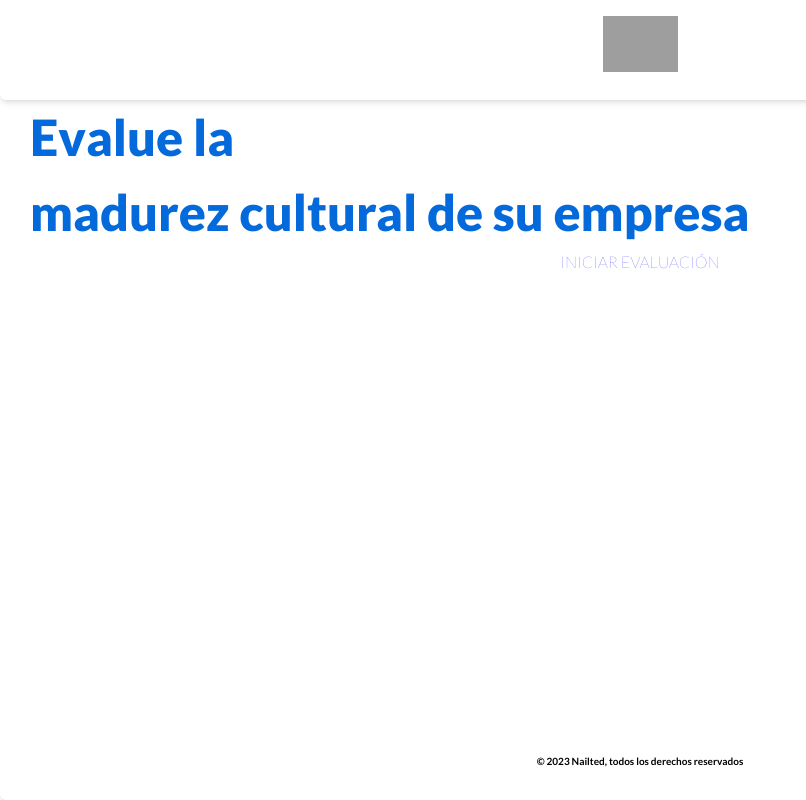
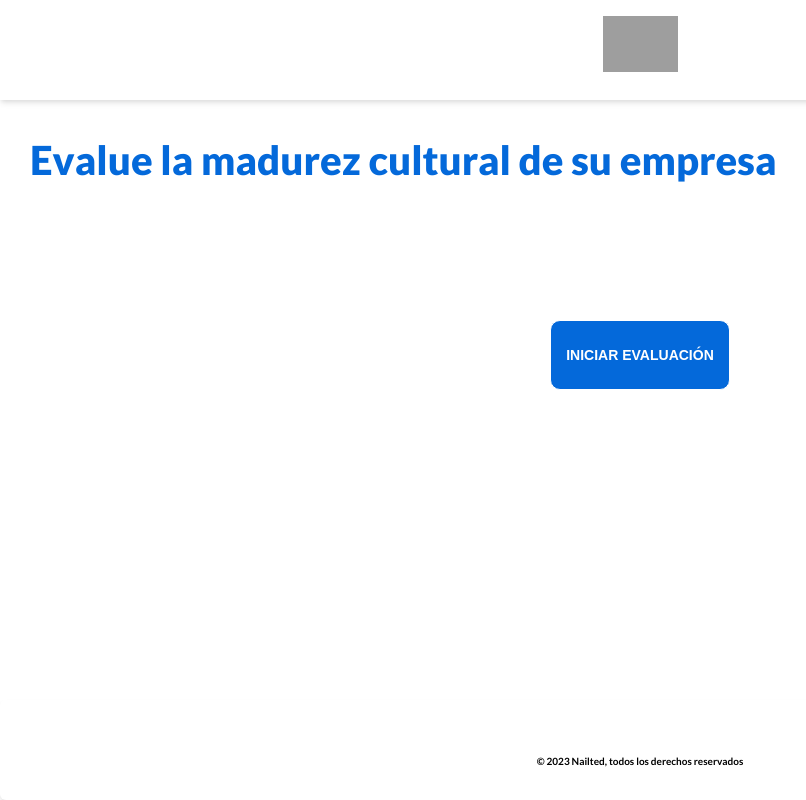
Before and after one commit to FernandoMoleroDeveloper/Nailted-Front, a React (Create React App) app: page /#/ in a window 1280 px wide. Shown: the whole page, without its empty margins (0-806 px from the left). Built offline with nearby package versions, Linux system fonts and the light colour scheme; grey boxes are pictures that could not be loaded.

Commit message:
fixed home & sketch form

```diff
--- a/src/pages/FormPage/FormPage.scss
+++ b/src/pages/FormPage/FormPage.scss
@@ -3,11 +3,10 @@
 .form-page {
   min-height: calc(100vh - 130px);
   max-height: calc(100vh - 130px);
-  &__title {
-    color: $background-buttons;
-    font-weight: 800;
-    text-align: left;
-    margin-left: 30px;
-    font-size: 50px;
+
+  &__question {
+    margin: 30px;
+    align-items: center;
+    justify-content: center;
   }
 }
--- a/src/pages/FormPage/FormPage.tsx
+++ b/src/pages/FormPage/FormPage.tsx
@@ -1,12 +1,54 @@
+import { Box, FormControl, FormHelperText, FormLabel, HStack, Progress, Radio, RadioGroup } from "@chakra-ui/react";
 import Footer from "../../components/Footer/Footer";
 import Header from "../../components/Header/Header";
 import "./FormPage.scss";
 
 const FormPage = (): JSX.Element => {
   return (
-    <div className="login-page page">
-      <Header></Header>
-      <h1>prueba</h1>
+    <div className="form-page page">
+      <Box className="home-page__header" boxShadow="md" p="6" bg="w">
+        <Header></Header>
+      </Box>
+      <Progress value={20} size="xs" colorScheme="#0469da" />
+      <div className="form-page__question">
+        <FormControl as="fieldset">
+          <FormLabel textAlign="center" as="legend">
+            Cuantos 1&1 se realizan con el General Manager al mes
+          </FormLabel>
+          <RadioGroup color="black" defaultValue="1 a 3">
+            <HStack color="black" alignContent="center" justifyContent="center" spacing="25px">
+              <Radio value="0">0</Radio>
+              <Radio value="1 a 3">1-3</Radio>
+              <Radio value="4 a 6">4-6</Radio>
+              <Radio value="7 a 10">7-10</Radio>
+            </HStack>
+          </RadioGroup>
+          <FormHelperText>Selecciona un rango</FormHelperText>
+        </FormControl>
+      </div>
+      <Box
+        as="button"
+        height="30px"
+        lineHeight="1.2"
+        transition="all 0.2s cubic-bezier(.08,.52,.52,1)"
+        border="1px"
+        px="15px"
+        borderRadius="10px"
+        fontSize="14px"
+        fontWeight="semibold"
+        bg="#0469da"
+        color="#ffff"
+        _hover={{ bg: "#199bf6" }}
+        _active={{
+          bg: "#dddfe2",
+          transform: "scale(0.98)",
+        }}
+        _focus={{
+          boxShadow: "0 0 1px 2px rgba(88, 144, 255, .75), 0 1px 1px rgba(0, 0, 0, .15)",
+        }}
+      >
+        SIGUIENTE
+      </Box>
       <Footer></Footer>
     </div>
   );
--- a/src/pages/HomePage/HomePage.scss
+++ b/src/pages/HomePage/HomePage.scss
@@ -2,6 +2,25 @@
 
 .home-page {
   min-height: 100vh;
+
+  &__questionary {
+    display: flex;
+    flex-direction: column;
+    align-items: center;
+    justify-content: center;
+    margin-top: 100px;
+  }
+
+  &__btn {
+    font-weight: bold;
+    font-size: 15px;
+    border-radius: 24px;
+    line-height: 19px;
+    padding: 13px 50px;
+    background-color: $background-buttons;
+    color: $font-color-light;
+    margin-top: 100px;
+  }
 
   &__header {
     height: 100px;
@@ -9,10 +28,6 @@
 
   &__container {
     min-height: calc(100vh - 200px);
-  }
-
-  &__questionary {
-    margin-top: 100px;
   }
 
   &__footer {
@@ -23,7 +38,7 @@
     color: $background-buttons;
     font-weight: 800;
     text-align: left;
-    margin-left: 30px;
-    font-size: 50px;
+    font-size: 40px;
+    padding: 30px;
   }
 }
--- a/src/pages/HomePage/HomePage.tsx
+++ b/src/pages/HomePage/HomePage.tsx
@@ -2,22 +2,41 @@ import { Box } from "@chakra-ui/react";
 import Footer from "../../components/Footer/Footer";
 import Header from "../../components/Header/Header";
 import "./HomePage.scss";
-import { NavLink } from "react-router-dom";
+import { Link } from "react-router-dom";
 
 const HomePage = (): JSX.Element => {
   return (
     <div className="home-page page">
-      <Box className="home-page__header" boxShadow="md" p="6" rounded="md" bg="w">
+      <Box className="home-page__header" boxShadow="md" p="6" bg="w">
         <Header></Header>
       </Box>
       <div className="home-page__container">
-        <p className="home-page__title">Evalue la</p>
-        <p className="home-page__title">madurez cultural de su empresa</p>
-        <NavLink to="/questionary" className="home-page__questionary">
-          <Box w="300" color="blue">
+        <p className="home-page__title">Evalue la madurez cultural de su empresa</p>
+        <Link to="/questionary" className="home-page__questionary">
+          <Box
+            as="button"
+            height="70px"
+            lineHeight="1.2"
+            transition="all 0.2s cubic-bezier(.08,.52,.52,1)"
+            border="1px"
+            px="15px"
+            borderRadius="10px"
+            fontSize="14px"
+            fontWeight="semibold"
+            bg="#0469da"
+            color="#ffff"
+            _hover={{ bg: "#199bf6" }}
+            _active={{
+              bg: "#dddfe2",
+              transform: "scale(0.98)",
+            }}
+            _focus={{
+              boxShadow: "0 0 1px 2px rgba(88, 144, 255, .75), 0 1px 1px rgba(0, 0, 0, .15)",
+            }}
+          >
             INICIAR EVALUACIÓN
           </Box>
-        </NavLink>
+        </Link>
       </div>
       <Box className="home-page__footer" boxShadow="md" p="6" rounded="md" bg="w">
         <Footer></Footer>
```
